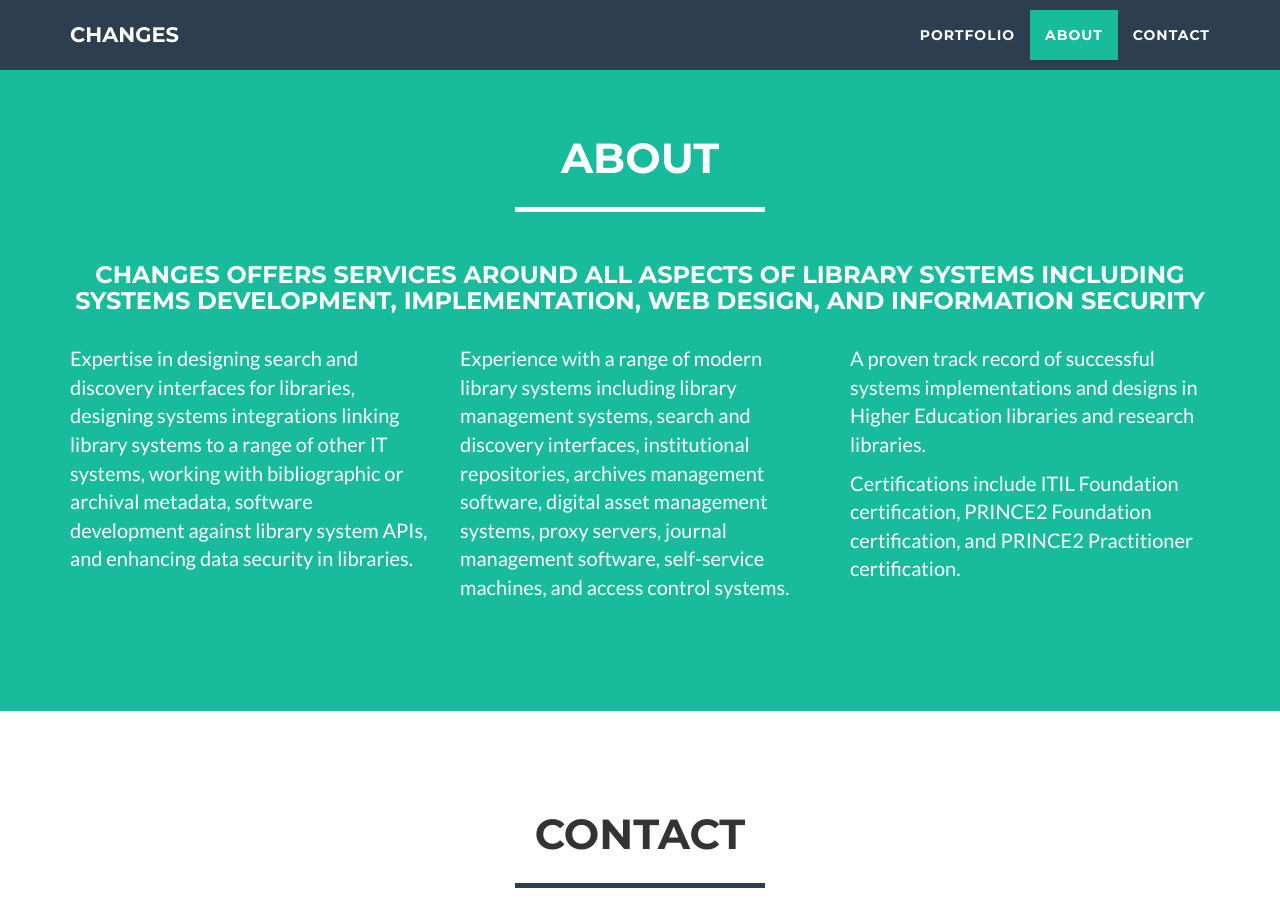
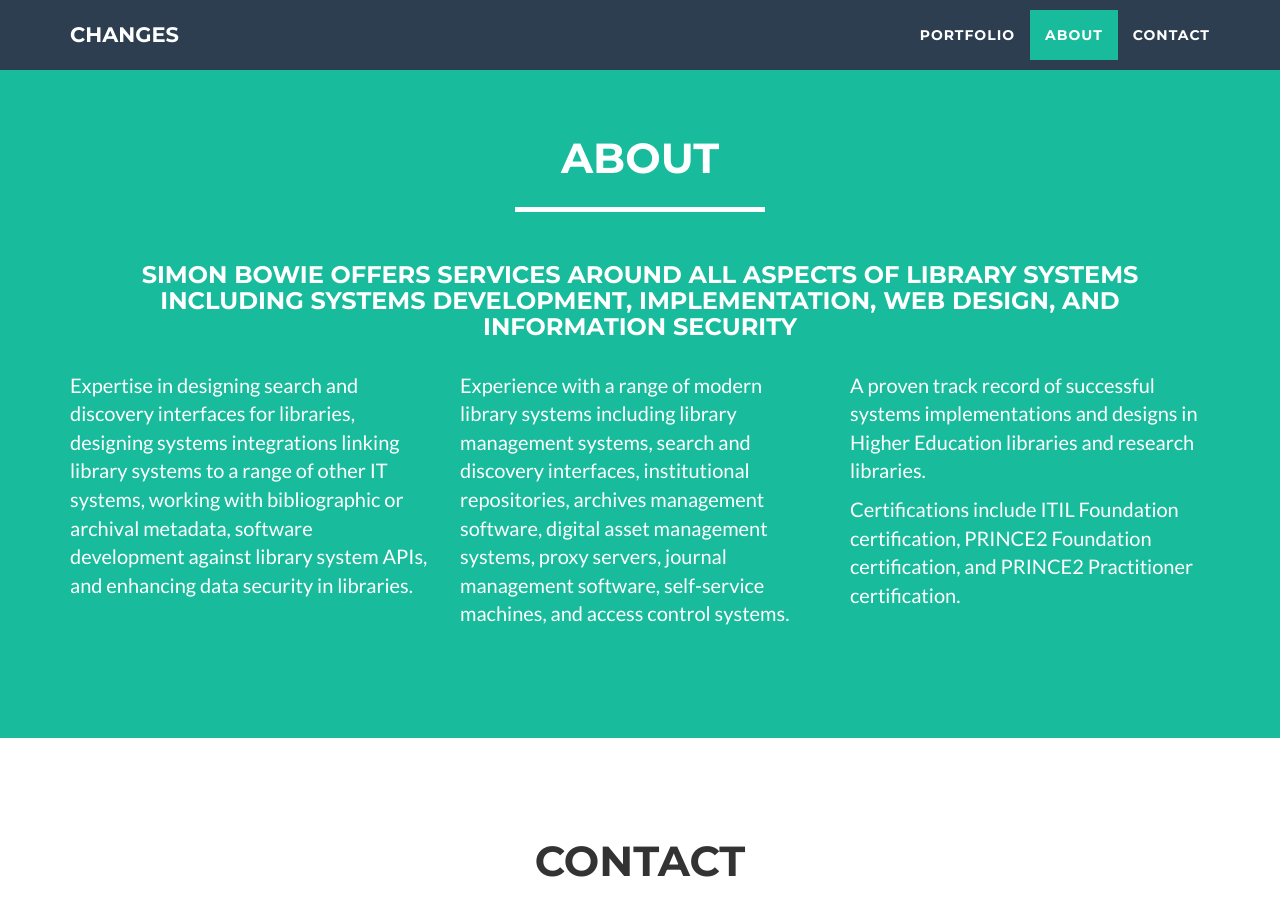
Before and after one commit to SimonXIX/simonxix.github.io, a Jekyll site: the page index.html, which Jekyll copies as it is, in a window 1280 px wide and 900 px high, scrolled down 1683 px. Built offline with Jekyll 4.4.1, drawn with Linux system fonts in a browser that asks for light colours; nearby versions of some CDN libraries; some of the changed text lies outside the part shown.

Commit message:
Text changes

```diff
--- a/index.html
+++ b/index.html
@@ -79,7 +79,7 @@
                         <h1 class="name">changes</h1>
 						<h2>library systems and security</h2>
                         <hr class="star-light">
-                        <span class="skills">library systems consultancy focusing on search and discovery, information security, and open-source software in libraries</span>
+                        <span class="skills">Simon Bowie is a library systems consultant focusing on search and discovery, information security, and open-source software in libraries</span>
                     </div>
                 </div>
             </div>
@@ -171,7 +171,7 @@
             </div>
             <div class="row">
                 <div class="col-lg-12 text-center">
-                    <h3>changes offers services around all aspects of library systems including systems development, implementation, web design, and information security</h3><br/>
+                    <h3>Simon Bowie offers services around all aspects of library systems including systems development, implementation, web design, and information security</h3><br/>
                 </div>
 				<div class="col-lg-4">
 					<p>Expertise in designing search and discovery interfaces for libraries, designing systems integrations linking library systems to a range of other IT systems, working with bibliographic or archival metadata, software development against library system APIs, and enhancing data security in libraries.</p>
```
